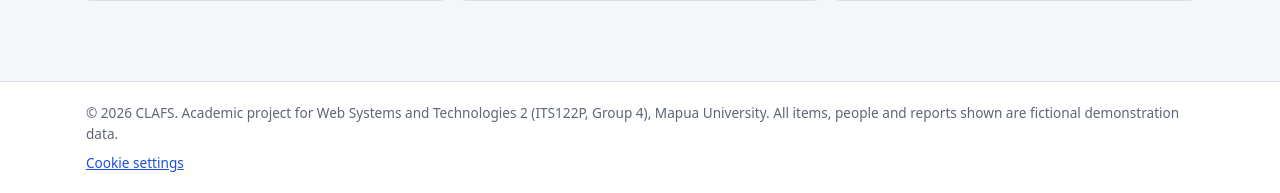
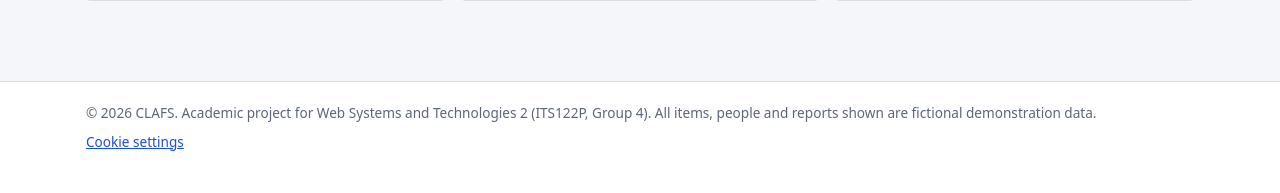
Before and after one commit to Kaigosama/Campus-Lost-and-Found-System, a PHP site: page /index.php in a window 1280 px wide. Shown: the part 941-1134 px from the top of the page. After the commit the page ends 1092 px from the top, so only its background shows below. Run offline with PHP 8.4, Linux system fonts and the light colour scheme; data comes from the database, SQL or seed files in the repository; data that the repository does not hold is empty; some libraries are stand-ins or nearby versions.

Commit message:
chore(ui): drop university name from footer

```diff
--- a/templates/layout/footer.php
+++ b/templates/layout/footer.php
@@ -4,7 +4,7 @@
 <footer class="site-footer">
     <div class="container footer-inner">
         <p>
-            &copy; <?= date('Y') ?> <?= e(APP_NAME) ?>. Academic project for Web Systems and Technologies 2 (ITS122P, Group 4), Mapua University.
+            &copy; <?= date('Y') ?> <?= e(APP_NAME) ?>. Academic project for Web Systems and Technologies 2 (ITS122P, Group 4).
             All items, people and reports shown are fictional demonstration data.
         </p>
         <button type="button" class="link-button" data-cookie-settings>Cookie settings</button>
```
